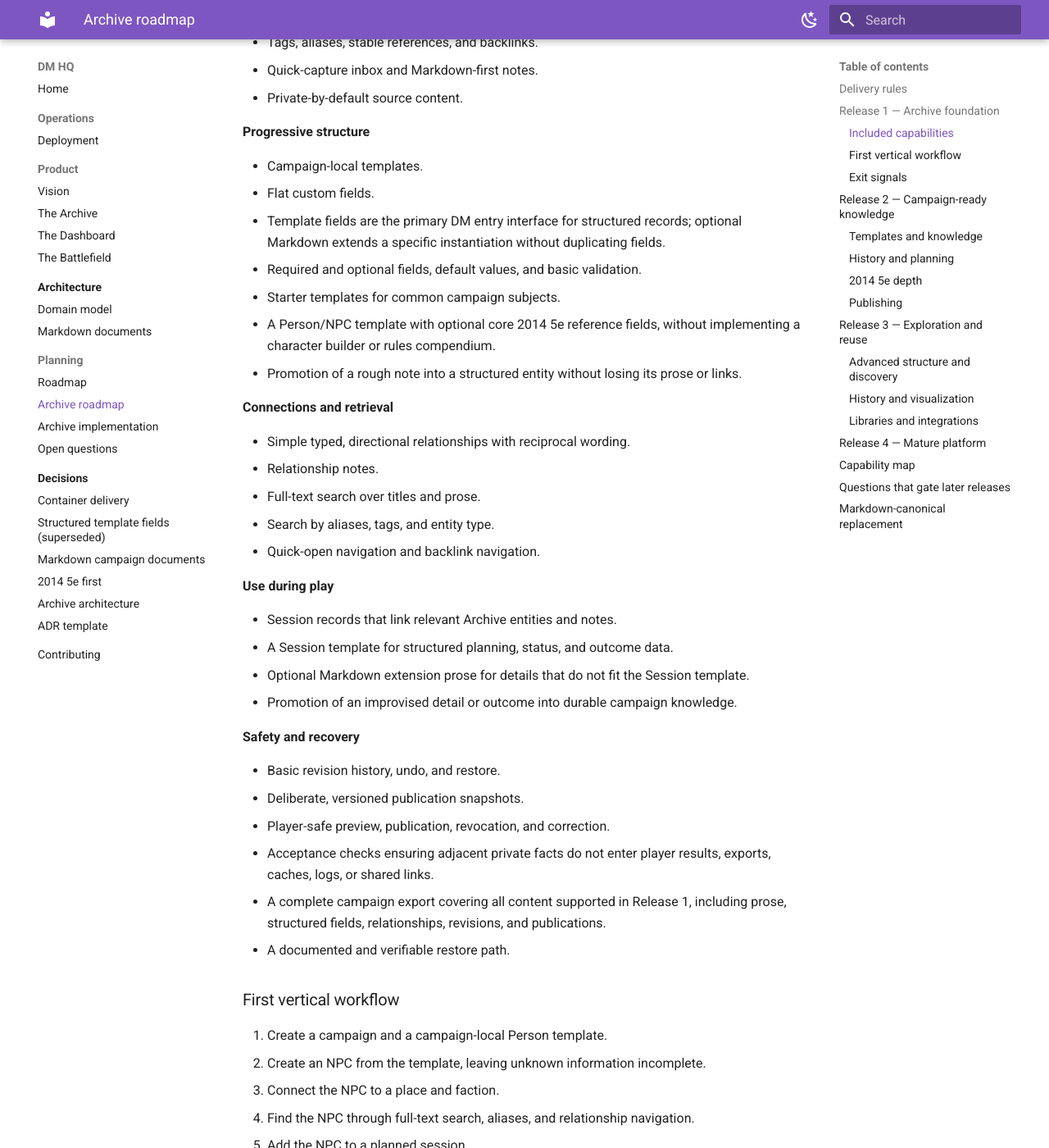
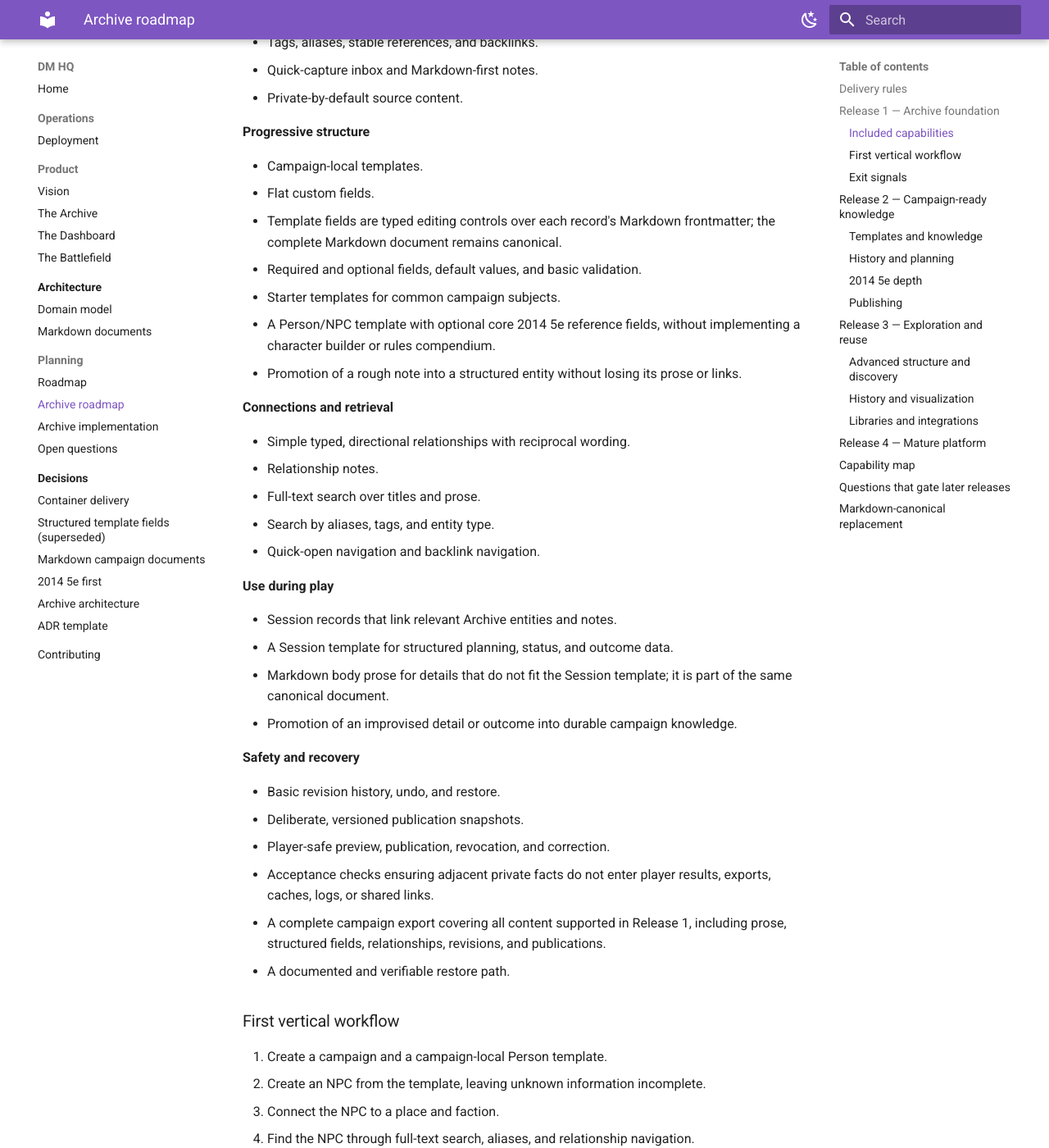
Before and after one commit to allen141/dm_hq, an MkDocs documentation site: the page built from docs/planning/archive-roadmap.md, in a window 1280 px wide and 1400 px high, scrolled down 1024 px. Shown: the whole window at 82% size. Built offline with MkDocs 1.6.1 and Material for MkDocs 9.7.7, drawn with Linux system fonts in a browser that asks for light colours; some of the changed text lies outside the part shown.

Commit message:
Normalize entity captures and align roadmap

```diff
--- a/docs/planning/archive-roadmap.md
+++ b/docs/planning/archive-roadmap.md
@@ -12,7 +12,7 @@ The [Archive implementation plan](archive-implementation-plan.md) translates Rel
 - Player publications remain separate from DM-private source content.
 - Visualizations derive from canonical Archive data rather than creating parallel records.
 - Revision history, fictional chronology, planning state, and knowledge state remain distinct.
-- Export must evolve with templates and structured fields.
+- Export must preserve canonical Markdown documents and their derived indexes.
 
 ## Release 1 — Archive foundation
 
@@ -34,7 +34,7 @@ Release 1 proves that a DM can capture, retrieve, use, revise, share, and recove
 
 - Campaign-local templates.
 - Flat custom fields.
-- Template fields are the primary DM entry interface for structured records; optional Markdown extends a specific instantiation without duplicating fields.
+- Template fields are typed editing controls over each record's Markdown frontmatter; the complete Markdown document remains canonical.
 - Required and optional fields, default values, and basic validation.
 - Starter templates for common campaign subjects.
 - A Person/NPC template with optional core 2014 5e reference fields, without implementing a character builder or rules compendium.
@@ -52,7 +52,7 @@ Release 1 proves that a DM can capture, retrieve, use, revise, share, and recove
 
 - Session records that link relevant Archive entities and notes.
 - A Session template for structured planning, status, and outcome data.
-- Optional Markdown extension prose for details that do not fit the Session template.
+- Markdown body prose for details that do not fit the Session template; it is part of the same canonical document.
 - Promotion of an improvised detail or outcome into durable campaign knowledge.
 
 **Safety and recovery**
```
Also changed, not shown: 1 other file.
